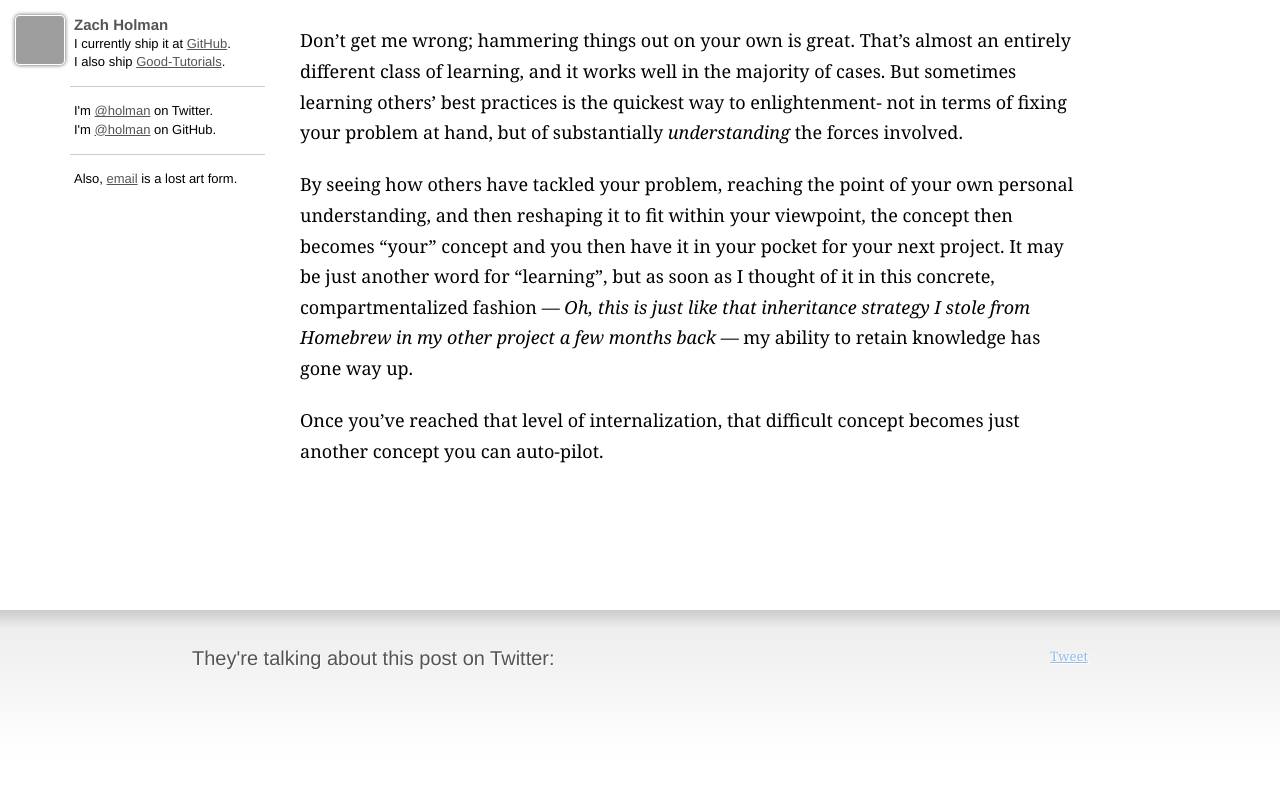
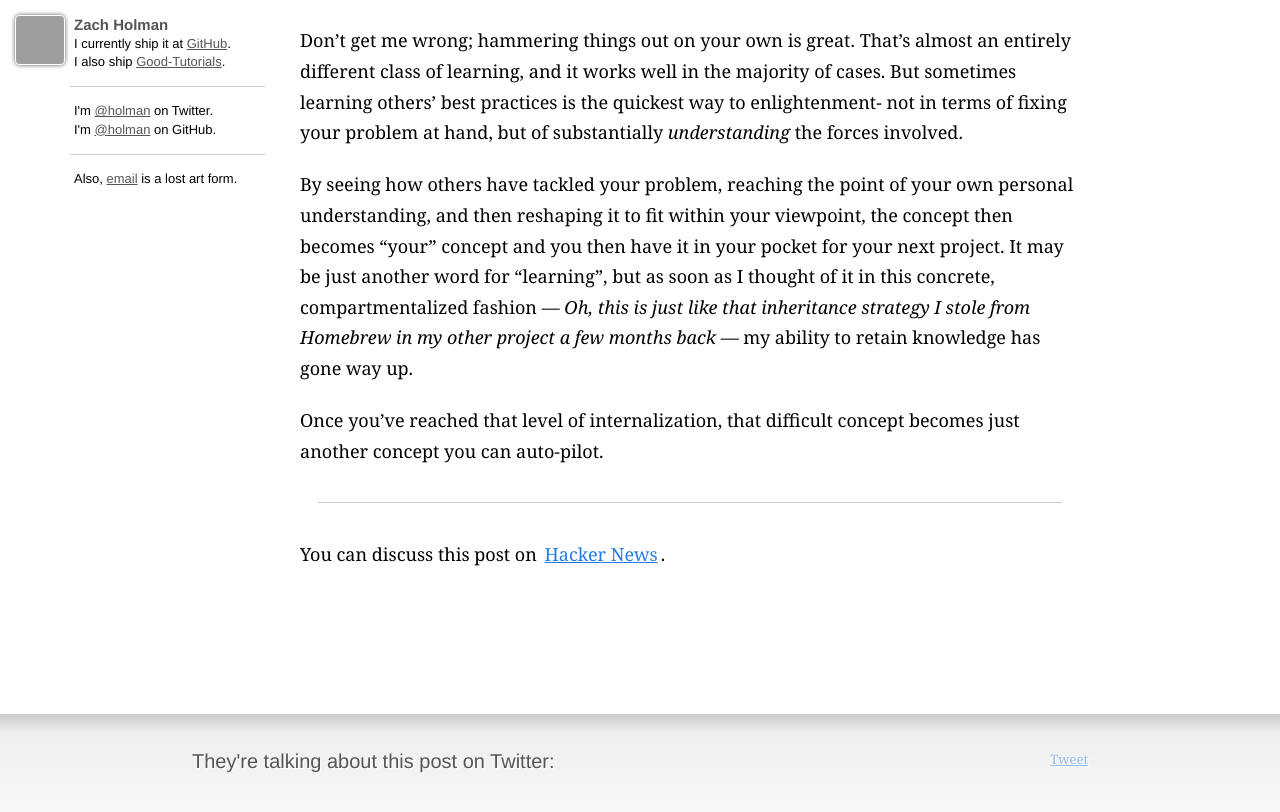
Before and after one commit to broccolini/designertocoder.github.com, a Jekyll site: the page built from _posts/2010-10-28-steal-the-code.markdown, in a window 1280 px wide and 900 px high, scrolled down 721 px. Shown: the top 812 px of the window. Built offline with Jekyll 4.4.1, drawn with Linux system fonts in a browser that asks for light colours; nearby versions of some CDN libraries; Markdown is read by kramdown in place of the engine named in the settings; comment, search, counter and statistics services are not loaded; grey boxes are pictures that could not be loaded.

Commit message:
and the hn

```diff
--- a/_posts/2010-10-28-steal-the-code.markdown
+++ b/_posts/2010-10-28-steal-the-code.markdown
@@ -43,3 +43,7 @@
 
 Once you've reached that level of internalization, that difficult concept
 becomes just another concept you can auto-pilot.
+
+- - -
+
+You can discuss this post on [Hacker News](http://news.ycombinator.com/item?id=1844011).
```
